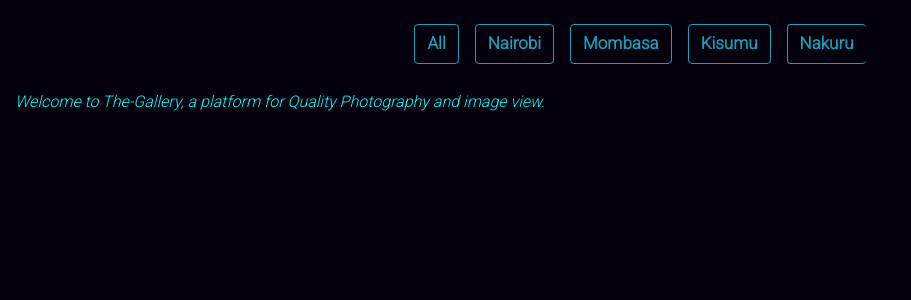
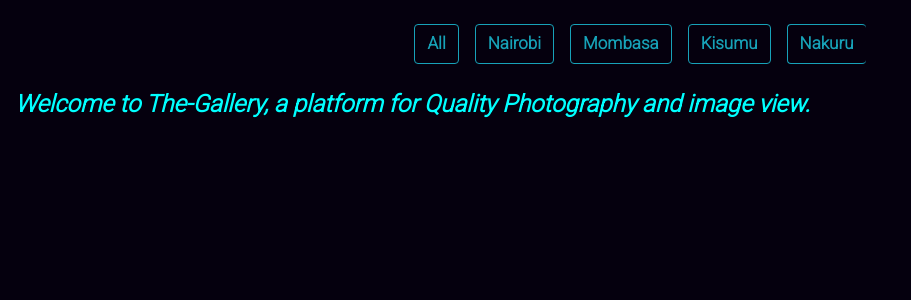
Before and after one commit to omololevy/Gallery, a Django app: page / in a window 1280 px wide. Shown: the part 74-374 px from the top of the page, without its empty margins (0-911 px from the left). Run offline with Django 3.2, Linux system fonts and the light colour scheme; data that the repository does not hold is empty; some libraries are stand-ins or nearby versions.

Commit message:
Improve the font of welcome note home template

```diff
--- a/photos/templates/pictures/home.html
+++ b/photos/templates/pictures/home.html
@@ -9,7 +9,7 @@
     <a class="btn btn-outline-info m-2 location-link" href="{% url 'filter_location' 4%}">Nakuru</a>
   </div>
   <br />
-<p style="align-items: center; color: aqua; font-style: italic;">Welcome to The-Gallery, a platform for Quality Photography and image view.</p>
+<h4 style="align-items: center; color: aqua; font-style:italic; font-weight: bolder;">Welcome to The-Gallery, a platform for Quality Photography and image view.</h4>
   <div class="row p-0 mt-1">
     <div class="img-container p-3">
       {% for picture in pictures %}
```
